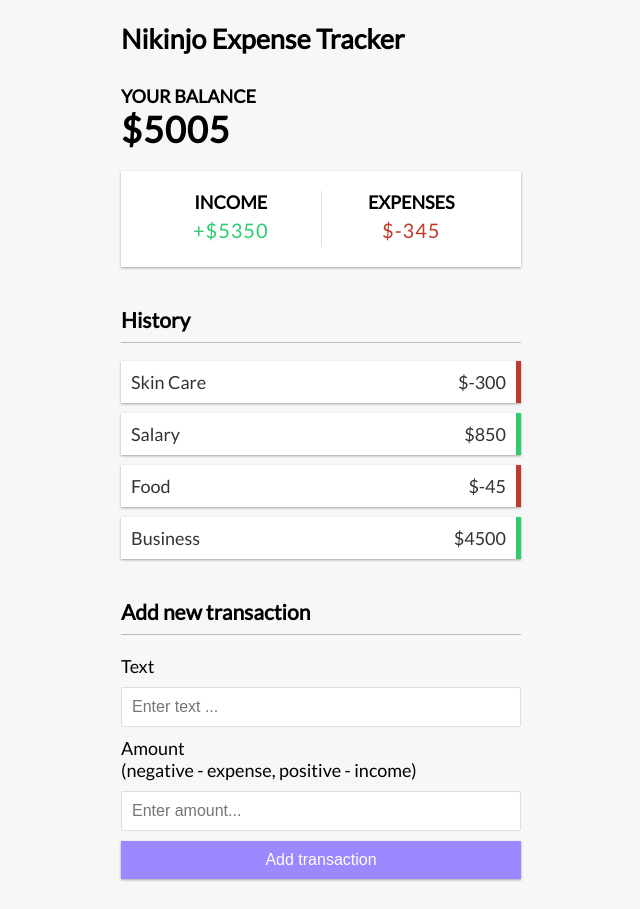
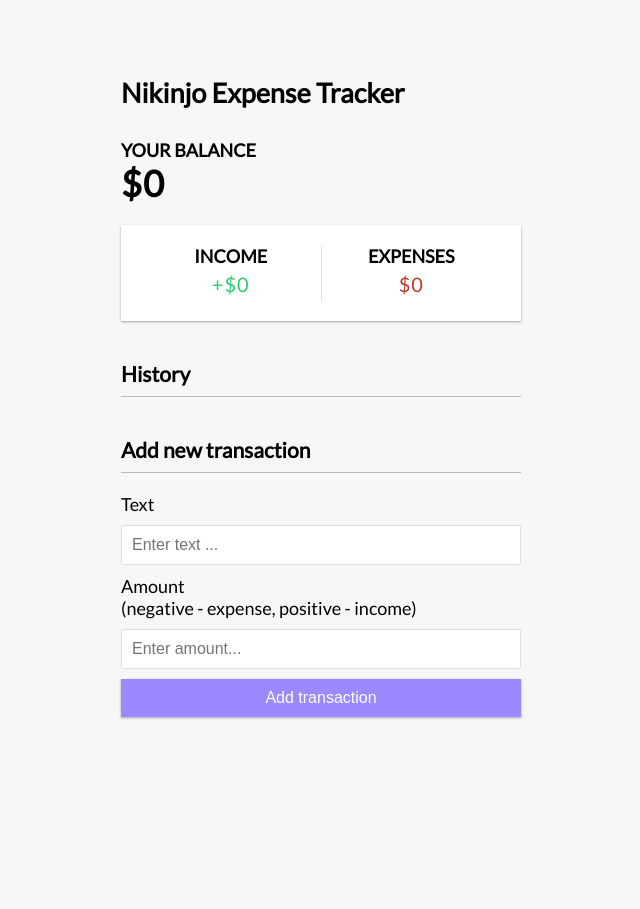
Before and after one commit to frankndungu/expense-tracker, a Vue app: page / in a window 1280 px wide. Shown: the whole page, without its empty margins (319-959 px from the left). After the commit the page ends 800 px from the top, so only its background shows below. Built offline with nearby package versions, Linux system fonts and the light colour scheme.

Commit message:
Local storage

```diff
--- a/src/App.vue
+++ b/src/App.vue
@@ -3,7 +3,10 @@
   <div class="container">
     <Balance :total="+total" />
     <IncomeExpenses :income="+income" :expenses="+expenses" />
-    <TransactionList :transactions="transactions" @transaction-deleted="handleTransactionDeleted"/>
+    <TransactionList
+      :transactions="transactions"
+      @transaction-deleted="handleTransactionDeleted"
+    />
     <AddTransaction @transaction-submitted="handleTransactionSubmitted" />
   </div>
 </template>
@@ -15,18 +18,20 @@ import IncomeExpenses from "./components/IncomeExpenses.vue";
 import TransactionList from "./components/TransactionList.vue";
 import AddTransaction from "./components/AddTransaction.vue";
 
-import { computed, ref } from "vue";
-import { useToast } from 'vue-toastification'
+import { computed, ref, onMounted } from "vue";
+import { useToast } from "vue-toastification";
 
-const toast = useToast()
+const toast = useToast();
 
-const transactions = ref([
-  { id: 1, text: "Skin Care", amount: -300.0 },
-  { id: 2, text: "Salary", amount: 850.0 },
-  { id: 3, text: "Food", amount: -45.0 },
-  { id: 4, text: "Business", amount: 4500.0 },
-]);
+const transactions = ref([]);
 
+onMounted(() => {
+  const savedTransactions = JSON.parse(localStorage.getItem("transactions"));
+
+  if (savedTransactions) {
+    transactions.value = savedTransactions;
+  }
+});
 // Get total
 const total = computed(() => {
   return transactions.value.reduce((acc, transaction) => {
@@ -61,7 +66,9 @@ const handleTransactionSubmitted = (transactionData) => {
     amount: transactionData.amount,
   });
 
-  toast.success("Transaction added")
+  saveTransactionsToLocalStorage();
+
+  toast.success("Transaction added");
 };
 
 // Generate uniqueID
@@ -71,7 +78,17 @@ const generateUniqueId = () => {
 
 // Delete transaction
 const handleTransactionDeleted = (id) => {
-  transactions.value = transactions.value.filter((transaction) => transaction.id !== id);
-  toast.success("Transaction deleted")
-}
+  transactions.value = transactions.value.filter(
+    (transaction) => transaction.id !== id
+  );
+
+  saveTransactionsToLocalStorage();
+
+  toast.success("Transaction deleted");
+};
+
+// Save to localstorage
+const saveTransactionsToLocalStorage = () => {
+  localStorage.setItem("transactions", JSON.stringify(transactions.value));
+};
 </script>
```
